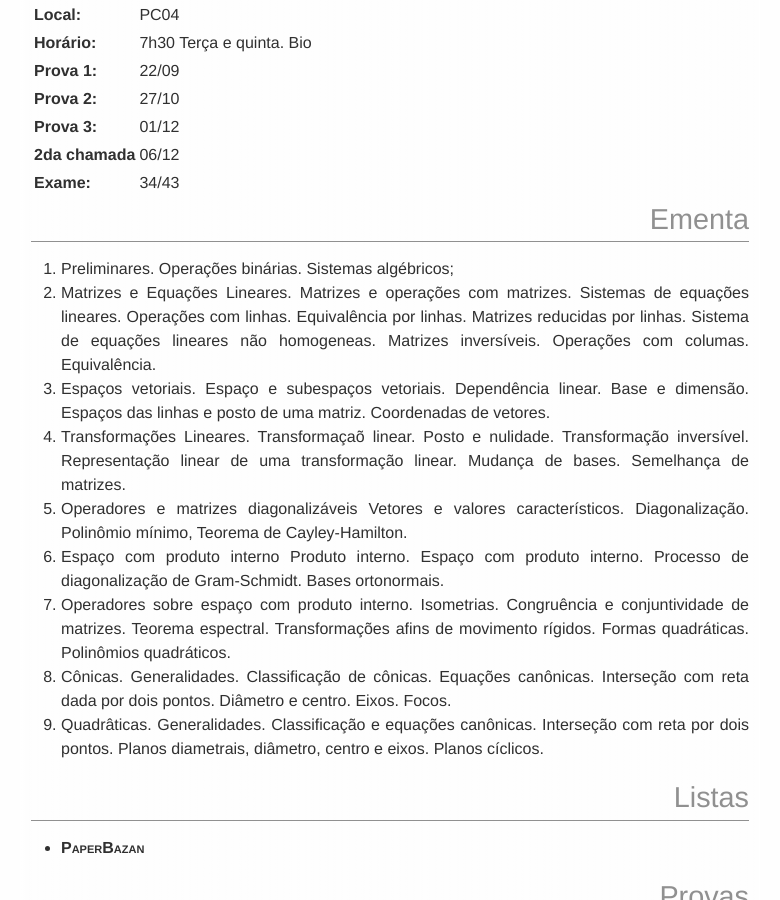
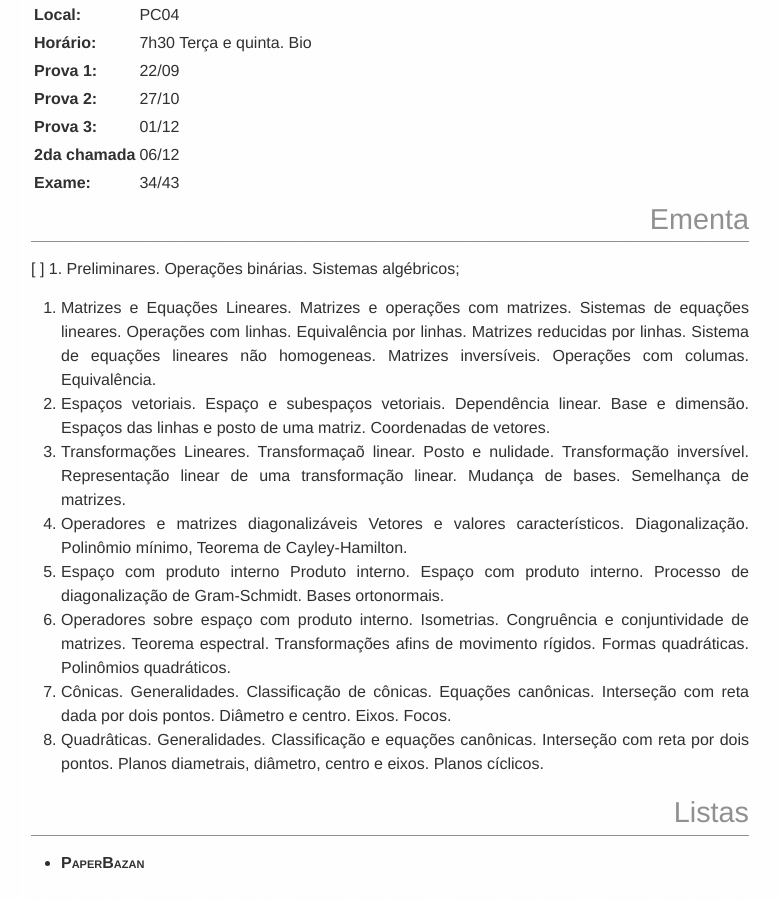
Before and after one commit to abelsiqueira/abelsiqueira.github.io-old, a Jekyll site: the page built from disciplinas/CM005 Algebra Linear.md, in a window 1280 px wide and 900 px high, scrolled down 580 px. Shown: the whole window, without its empty margins (250-1030 px from the left). Built offline with Jekyll 4.4.1, drawn with Linux system fonts in a browser that asks for light colours.

Commit message:
Update CM005 Algebra Linear.md

```diff
--- a/disciplinas/CM005 Algebra Linear.md
+++ b/disciplinas/CM005 Algebra Linear.md
@@ -21,7 +21,7 @@ tag:        2016s2
 
 # Ementa
 
- 1. Preliminares. Operações binárias. Sistemas algébricos;
+ [ ] 1. Preliminares. Operações binárias. Sistemas algébricos;
  2. Matrizes e Equações Lineares. Matrizes e operações com matrizes.
     Sistemas de equações lineares. Operações com linhas. Equivalência por linhas. Matrizes reducidas por
     linhas. Sistema de equações lineares não homogeneas. Matrizes inversíveis. Operações
```
